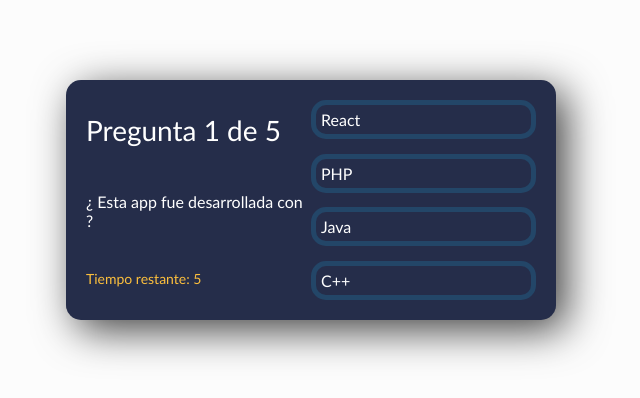
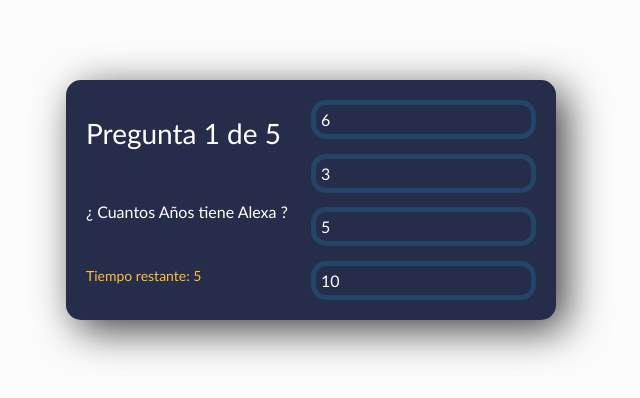
Before and after one commit to 98cordoba/quiz-app, a React (Vite) app: page / in a window 1280 px wide. Shown: the part 200-598 px from the top of the page, without its empty margins (329-969 px from the left). Built offline with nearby package versions, Linux system fonts and the light colour scheme.

Commit message:
cambio de preguntas

```diff
--- a/src/questions.js
+++ b/src/questions.js
@@ -1,47 +1,47 @@
 const questions = [
     {
-        question: "¿ Esta app fue desarrollada con ?",
+        question: "¿ Cuantos Años tiene Alexa ?",
         options: [
-            { textAnswer: "React", isCorrect: true },
-            { textAnswer: "PHP", isCorrect: false },
-            { textAnswer: "Java", isCorrect: false },
-            { textAnswer: "C++", isCorrect: false },
+            { textAnswer: "6", isCorrect: true },
+            { textAnswer: "3", isCorrect: false },
+            { textAnswer: "5", isCorrect: false },
+            { textAnswer: "10", isCorrect: false },
         ],
     },
     {
-        question: "¿ Nacionalidad del desarrollador ?",
+        question: "¿ 5+5 ?",
         options: [
-            { textAnswer: "Ruso", isCorrect: false },
-            { textAnswer: "Español", isCorrect: false },
-            { textAnswer: "Estadounidense", isCorrect: false },
-            { textAnswer: "Costarricense", isCorrect: true },
+            { textAnswer: "2", isCorrect: false },
+            { textAnswer: "5", isCorrect: false },
+            { textAnswer: "7", isCorrect: false },
+            { textAnswer: "10", isCorrect: true },
         ],
     },
     {
-        question: "¿ Año en que se desarrollo la app ?",
+        question: "¿ 1+1 ?",
         options: [
-            { textAnswer: "2010", isCorrect: false },
-            { textAnswer: "2014", isCorrect: false },
-            { textAnswer: "2018", isCorrect: false },
-            { textAnswer: "2022", isCorrect: true },
+            { textAnswer: "7", isCorrect: false },
+            { textAnswer: "5", isCorrect: false },
+            { textAnswer: "8", isCorrect: false },
+            { textAnswer: "2", isCorrect: true },
         ],
     },
     {
-        question: "¿ tiempo de desarrollo  ?",
+        question: "¿ 4+4  ?",
         options: [
-            { textAnswer: "meses", isCorrect: false },
-            { textAnswer: "años", isCorrect: false },
-            { textAnswer: "dias ", isCorrect: true },
-            { textAnswer: "semanas", isCorrect: false },
+            { textAnswer: "9", isCorrect: false },
+            { textAnswer: "10", isCorrect: false },
+            { textAnswer: "8", isCorrect: true },
+            { textAnswer: "1", isCorrect: false },
         ],
     },
     {
-        question: "¿ Repositorio en  ?",
+        question: "¿ 2+2 ?",
         options: [
-            { textAnswer: "GitHub", isCorrect: true },
-            { textAnswer: "Facebook", isCorrect: false },
-            { textAnswer: "Youtube", isCorrect: false },
-            { textAnswer: "Instagram", isCorrect: false },
+            { textAnswer: "4", isCorrect: true },
+            { textAnswer: "6", isCorrect: false },
+            { textAnswer: "0", isCorrect: false },
+            { textAnswer: "20", isCorrect: false },
         ],
     },
 ]
```
